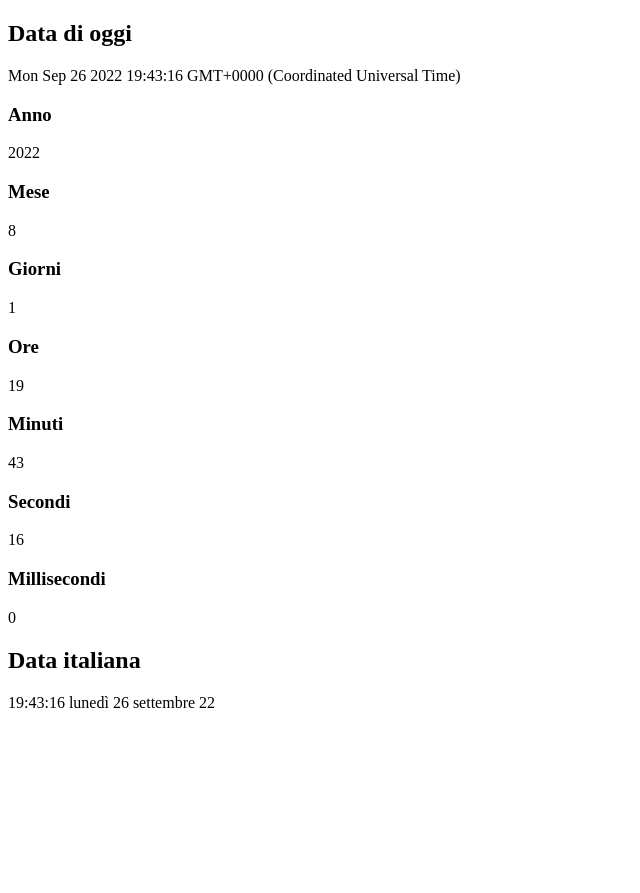
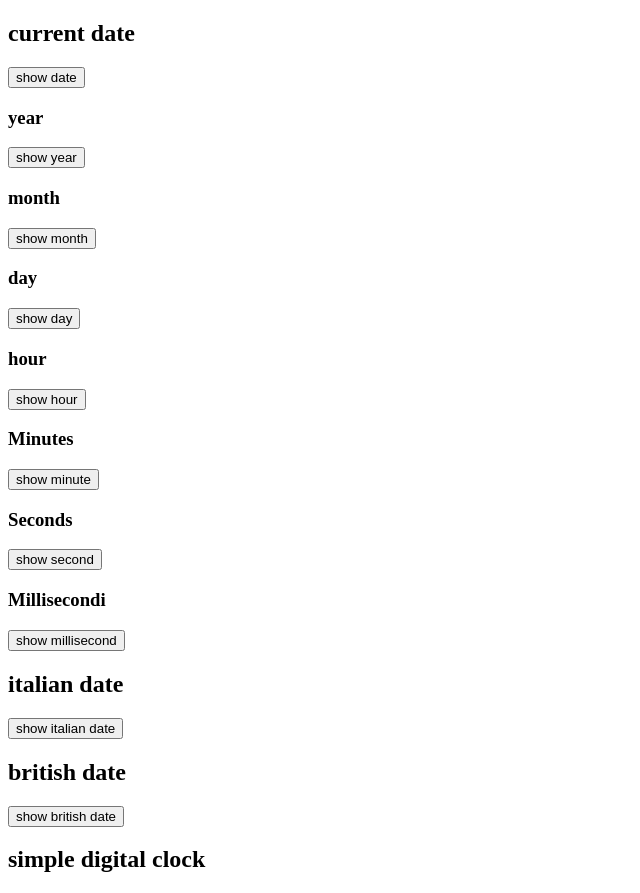
Before and after one commit to gigijeskai/u2-w5-d1, a plain HTML site: page esercizio-date/index.html in a window 1280 px wide. Shown: the whole page, without its empty margins (0-640 px from the left). Before the commit the page ends 800 px from the top, so only its background shows below. Drawn offline with Linux system fonts and the light colour scheme.

Commit message:
aggiunta funzioni

```diff
--- /dev/null
+++ b/esercizio-date/funzioni.js
@@ -0,0 +1,62 @@
+
+function showDateTime(){
+    let dateTime = new Date();
+document.getElementById('current-date').innerHTML = dateTime
+}
+
+function showYear(){
+    let year =  new Date();
+    document.getElementById('current-year').innerHTML = year.getFullYear();
+}
+function showMonth(){
+    let date = new Date();
+    let month =  date.toLocaleString('en-EN',{'month' : 'long'})
+    document.getElementById('current-month').innerHTML = month;
+}
+ function showDay(){
+     let date  =  new Date();
+let day = date.toLocaleString('en-EN',{'weekday' : 'long'})
+     document.getElementById('current-day').innerHTML = day;
+ }
+ function showHour(){
+     let hour  =  new Date();
+     document.getElementById('current-hour').innerHTML = hour.getHours();
+ }
+
+ function showMinute(){
+  let minute =  new Date();
+     document.getElementById('current-minute').innerHTML = minute.getMinutes();
+ }
+
+ function showSecond(){
+     let second =  new Date();
+     document.getElementById('current-second').innerHTML = second.getSeconds();
+ }
+ function showMillisecond(){
+    let millisecond  =  new Date();
+     document.getElementById('current-millisecond').innerHTML = millisecond.getMilliseconds();
+ }
+
+ function showItalianDateTime(){
+    let options = {'weekday': 'long', 'month': 'long', 'day': '2-digit', 'year':'2-digit'};
+    let dateIt = new Date().toLocaleString('it-IT', options);
+    let timeIt = new Date().toLocaleTimeString('it-IT');
+   document.getElementById("data-it").innerHTML = (timeIt + " " + dateIt)
+ }
+
+ function showBritishDateTime(){
+    let options = {'weekday': 'long', 'month': 'long', 'day': '2-digit', 'year':'2-digit'};
+    let dateGb = new Date().toDateString('en-GB', options, { timeZone: 'Europe/London' });
+    let timeGb = new Date().toTimeString('en-GB', { timeZone: 'Europe/London' });
+   document.getElementById("data-gb").innerHTML = (timeGb + " " + dateGb)
+ }
+ function showTime(){
+    let date = new Date();
+    let h = date.getHours();
+    let m = date.getMinutes();
+    let s = date.getSeconds();
+    let time = h + ":" + m + ":" + s;
+    document.getElementById("ClockDisplay").innerHTML = time;
+   setTimeout(showTime, 1000);
+
+}
--- a/esercizio-date/index.html
+++ b/esercizio-date/index.html
@@ -7,33 +7,38 @@
     <title>Date</title>
   </head>
   <body>
-    <h2>Data di oggi</h2>
+    <h2>current date</h2>
     <p id="current-date"></p>
-
-    <h3>Anno</h3>
+    <button onclick="showDateTime()">show date</button>
+    <h3>year</h3>
     <p id="current-year"></p>
-
-    <h3>Mese</h3>
+    <button onclick="showYear()">show year</button>
+    <h3>month</h3>
     <p id="current-month"></p>
-
-    <h3>Giorni</h3>
+    <button onclick="showMonth()">show month</button>
+    <h3>day</h3>
     <p id="current-day"></p>
-
-    <h3>Ore</h3>
-    <p id="current-hours"></p>
-
-    <h3>Minuti</h3>
-    <p id="current-minutes"></p>
-
-    <h3>Secondi</h3>
-    <p id="current-seconds"></p>
-
+    <button onclick="showDay()">show day</button>
+    <h3>hour</h3>
+    <p id="current-hour"></p>
+    <button onclick="showHour()">show hour</button>
+    <h3>Minutes</h3>
+    <p id="current-minute"></p>
+    <button onclick="showMinute()">show minute</button>
+    <h3>Seconds</h3>
+    <p id="current-second"></p>
+    <button onclick="showSecond()">show second</button>
     <h3>Millisecondi</h3>
-    <p id="current-milliseconds"></p>
-
-    <h2>Data italiana</h2>
+    <p id="current-millisecond"></p>
+    <button onclick="showMillisecond()">show millisecond</button>
+    <h2>italian date</h2>
     <p id="data-it"></p>
-
-    <script src="./script.js"></script>
+    <button onclick="showItalianDateTime()">show italian date</button>
+    <h2>british date</h2>
+    <p id="data-gb"></p>
+    <button onclick="showBritishDateTime()">show british date</button>
+    <h2>simple digital clock</h2>
+    <div id="ClockDisplay" onload="showTime()"></div>
+    <script src="./funzioni.js"></script>
   </body>
 </html>
```
